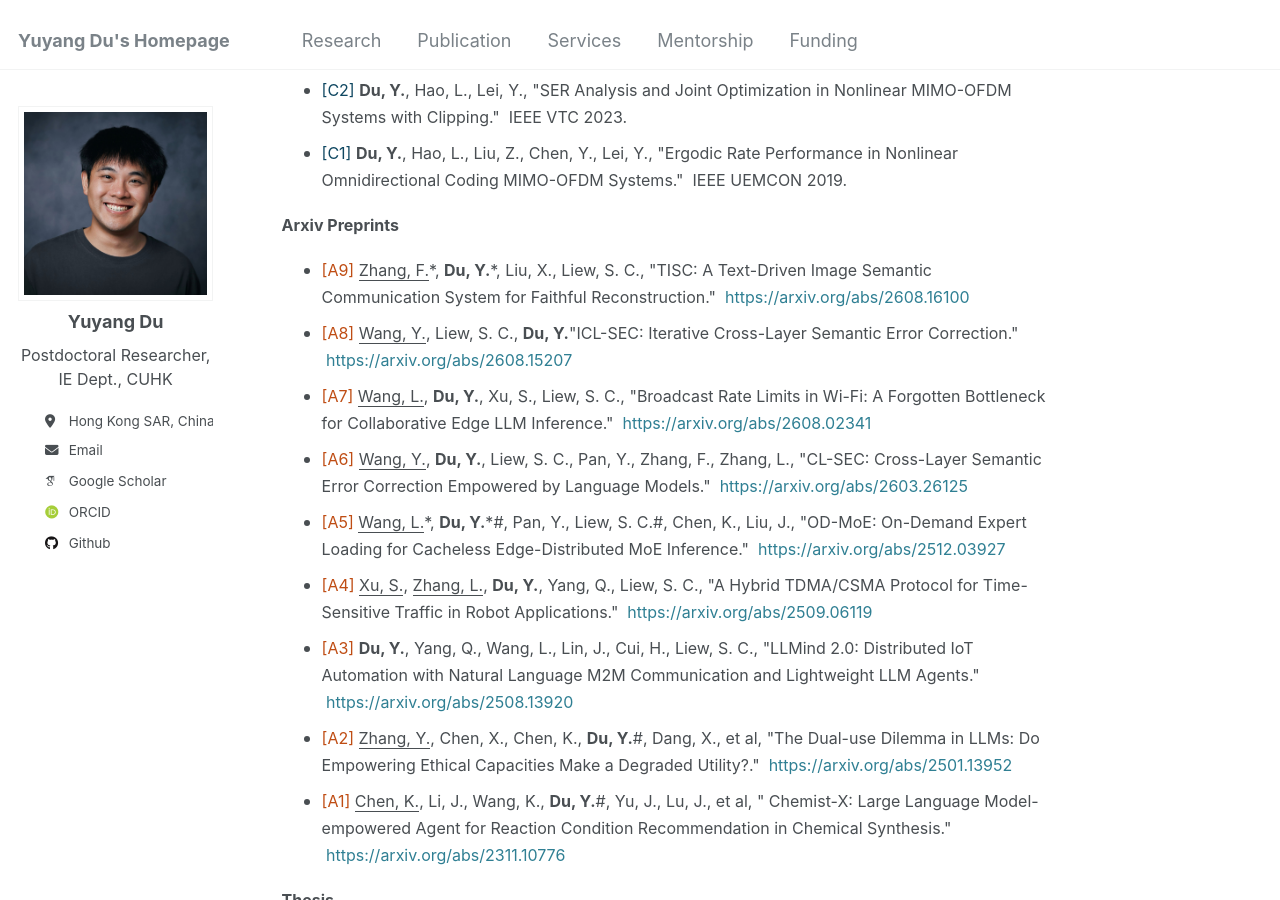
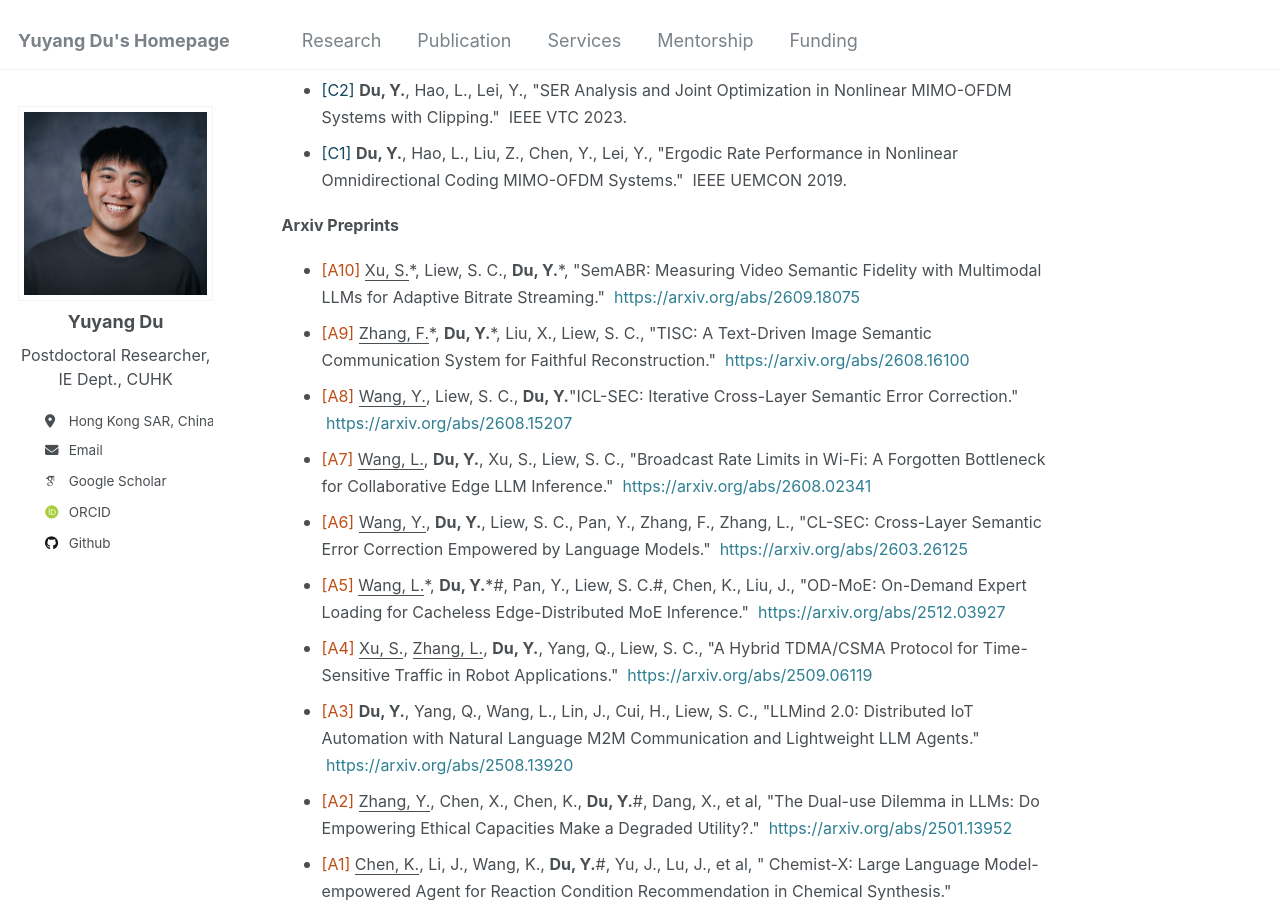
Before and after one commit to yuyangdu01/yuyangdu01.github.io, a Jekyll site: the page built from _pages/publication.md, in a window 1280 px wide and 900 px high, scrolled down 2071 px. Built offline with Jekyll 4.4.1, drawn with Linux system fonts in a browser that asks for light colours; some web fonts are replaced.

Commit message:
Update publication.md

```diff
--- a/_pages/publication.md
+++ b/_pages/publication.md
@@ -46,6 +46,7 @@ a {
 * <font size=3><span style="color: #0f4761;">[C1]</span> <b>Du, Y.</b>, Hao, L., Liu, Z., Chen, Y., Lei, Y., "Ergodic Rate Performance in Nonlinear Omnidirectional Coding MIMO-OFDM Systems." &nbsp;IEEE UEMCON 2019.</font>
 
 <font size=3><b>Arxiv Preprints</b></font>
+* <font size=3><span style="color: #bf4d14;">[A10]</span> <u>Xu, S.</u>*, Liew, S. C., <b>Du, Y.</b>*, "SemABR: Measuring Video Semantic Fidelity with Multimodal LLMs for Adaptive Bitrate Streaming." &nbsp;<a href="https://arxiv.org/abs/2609.18075">https://arxiv.org/abs/2609.18075</a></font>
 * <font size=3><span style="color: #bf4d14;">[A9]</span> <u>Zhang, F.</u>*, <b>Du, Y.</b>*, Liu, X., Liew, S. C., "TISC: A Text-Driven Image Semantic Communication System for Faithful Reconstruction." &nbsp;<a href="https://arxiv.org/abs/2608.16100">https://arxiv.org/abs/2608.16100</a></font>
 * <font size=3><span style="color: #bf4d14;">[A8]</span> <u>Wang, Y.</u>, Liew, S. C., <b>Du, Y.</b>"ICL-SEC: Iterative Cross-Layer Semantic Error Correction." &nbsp;<a href="https://arxiv.org/abs/2608.15207">https://arxiv.org/abs/2608.15207</a></font>
 * <font size=3><span style="color: #bf4d14;">[A7]</span> <u>Wang, L.</u>, <b>Du, Y.</b>, Xu, S., Liew, S. C., "Broadcast Rate Limits in Wi-Fi: A Forgotten Bottleneck for Collaborative Edge LLM Inference." &nbsp;<a href="https://arxiv.org/abs/2608.02341">https://arxiv.org/abs/2608.02341</a></font>
```
